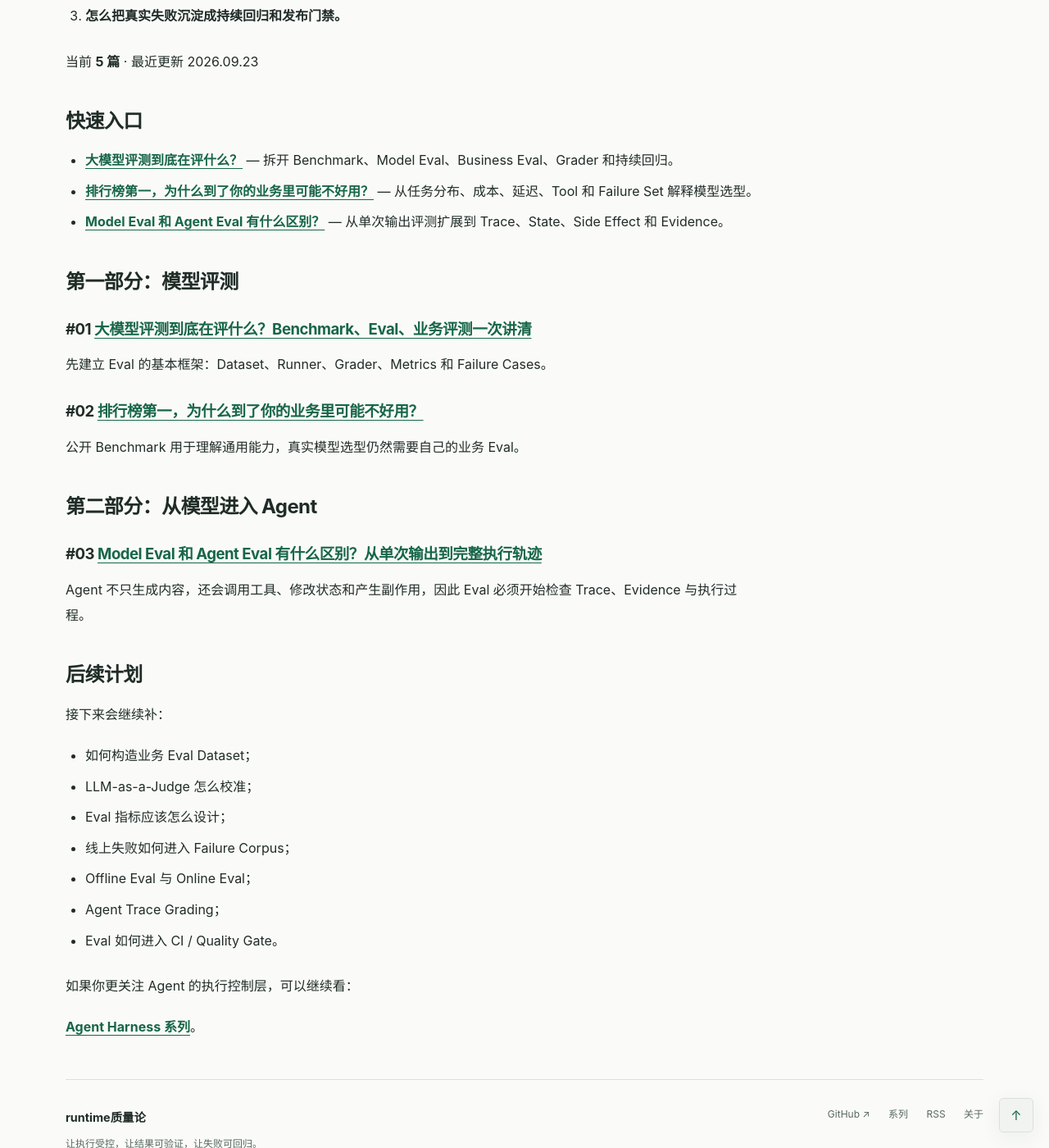
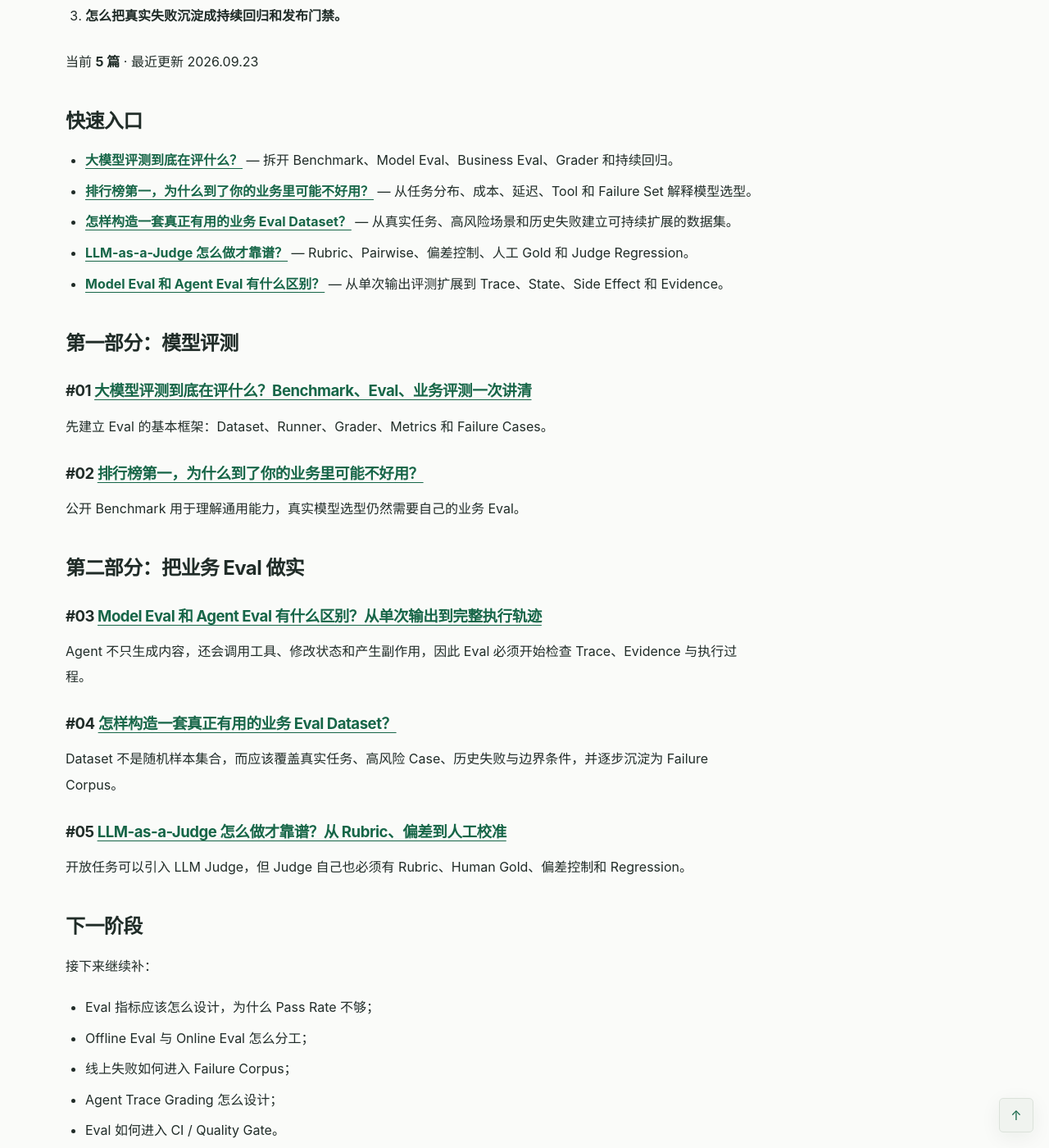
Before and after one commit to hugfeature/hugfeature.github.io, a Jekyll site: the page built from eval.md, in a window 1280 px wide and 1400 px high, scrolled down 627 px. Shown: the whole window at 82% size. Built offline with Jekyll 4.4.1, drawn with Linux system fonts in a browser that asks for light colours.

Commit message:
content: extend AI Eval series to dataset and judge

```diff
--- a/eval.md
+++ b/eval.md
@@ -23,6 +23,8 @@ permalink: /eval/
 
 - **[大模型评测到底在评什么？](/eval/what-is-model-evaluation/)** — 拆开 Benchmark、Model Eval、Business Eval、Grader 和持续回归。
 - **[排行榜第一，为什么到了你的业务里可能不好用？](/eval/why-leaderboard-is-not-enough/)** — 从任务分布、成本、延迟、Tool 和 Failure Set 解释模型选型。
+- **[怎样构造一套真正有用的业务 Eval Dataset？](/eval/how-to-build-business-eval-dataset/)** — 从真实任务、高风险场景和历史失败建立可持续扩展的数据集。
+- **[LLM-as-a-Judge 怎么做才靠谱？](/eval/llm-as-a-judge/)** — Rubric、Pairwise、偏差控制、人工 Gold 和 Judge Regression。
 - **[Model Eval 和 Agent Eval 有什么区别？](/eval/model-eval-vs-agent-eval/)** — 从单次输出评测扩展到 Trace、State、Side Effect 和 Evidence。
 
 ## 第一部分：模型评测
@@ -35,22 +37,28 @@ permalink: /eval/
 
 公开 Benchmark 用于理解通用能力，真实模型选型仍然需要自己的业务 Eval。
 
-## 第二部分：从模型进入 Agent
+## 第二部分：把业务 Eval 做实
 
 ### #03 [Model Eval 和 Agent Eval 有什么区别？从单次输出到完整执行轨迹](/eval/model-eval-vs-agent-eval/)
 
 Agent 不只生成内容，还会调用工具、修改状态和产生副作用，因此 Eval 必须开始检查 Trace、Evidence 与执行过程。
 
-## 后续计划
+### #04 [怎样构造一套真正有用的业务 Eval Dataset？](/eval/how-to-build-business-eval-dataset/)
 
-接下来会继续补：
+Dataset 不是随机样本集合，而应该覆盖真实任务、高风险 Case、历史失败与边界条件，并逐步沉淀为 Failure Corpus。
 
-- 如何构造业务 Eval Dataset；
-- LLM-as-a-Judge 怎么校准；
-- Eval 指标应该怎么设计；
+### #05 [LLM-as-a-Judge 怎么做才靠谱？从 Rubric、偏差到人工校准](/eval/llm-as-a-judge/)
+
+开放任务可以引入 LLM Judge，但 Judge 自己也必须有 Rubric、Human Gold、偏差控制和 Regression。
+
+## 下一阶段
+
+接下来继续补：
+
+- Eval 指标应该怎么设计，为什么 Pass Rate 不够；
+- Offline Eval 与 Online Eval 怎么分工；
 - 线上失败如何进入 Failure Corpus；
-- Offline Eval 与 Online Eval；
-- Agent Trace Grading；
+- Agent Trace Grading 怎么设计；
 - Eval 如何进入 CI / Quality Gate。
 
 如果你更关注 Agent 的执行控制层，可以继续看：
```
